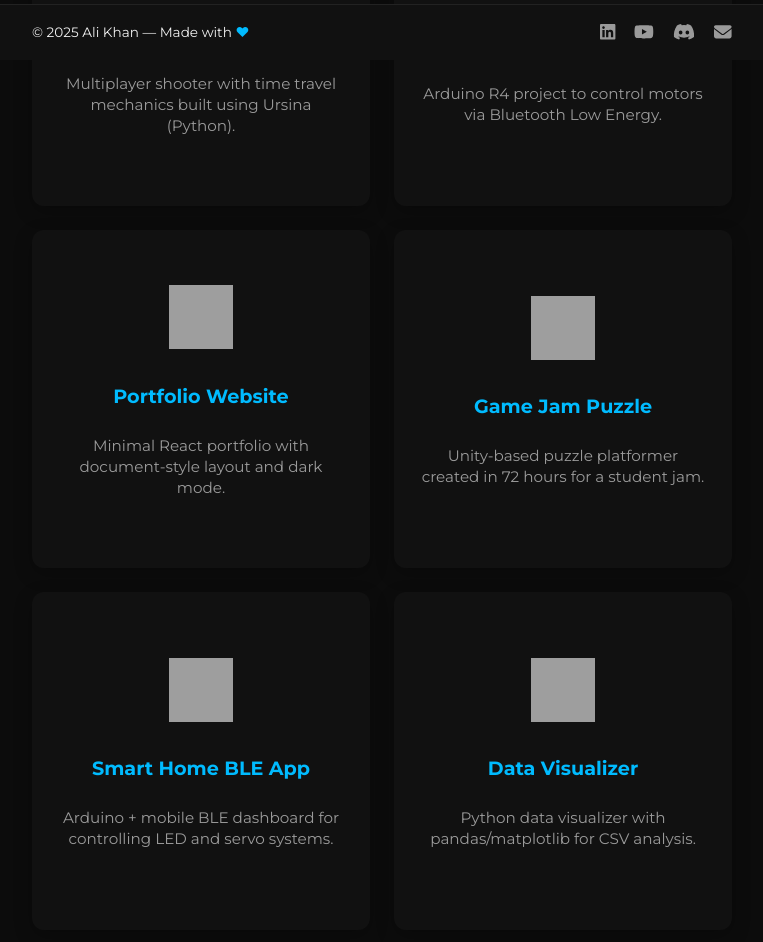
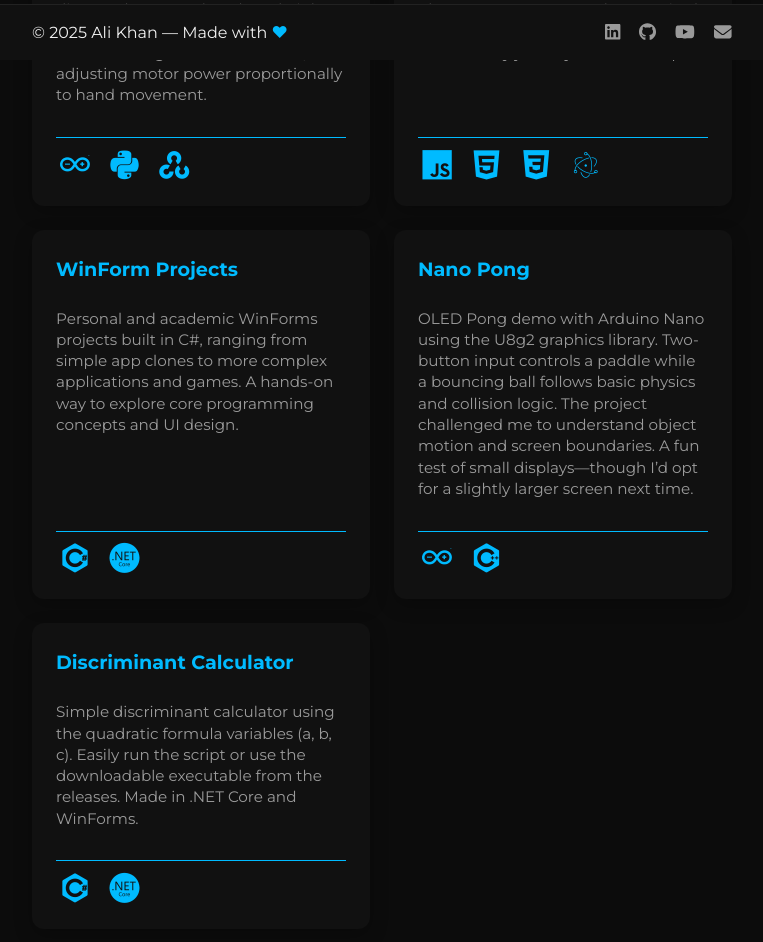
Before and after one commit to AliK070/Alis-Portfolio-V2, a React (Vite) app in the folder app/: page /projects in a window 1280 px wide. Shown: the part 740-1682 px from the top of the page, without its empty margins (258-1021 px from the left). Built offline with nearby package versions, Linux system fonts and the light colour scheme; grey boxes are pictures that could not be loaded.

Commit message:
Education I

```diff
--- a/app/index.html
+++ b/app/index.html
@@ -3,6 +3,9 @@
   <head>
     <meta charset="UTF-8" />
     <link rel="icon" type="image/svg+xml" href="/vite.svg" />
+    <link rel="stylesheet" href="https://cdn.jsdelivr.net/gh/devicons/devicon@latest/devicon.min.css" />
+
+
     <meta name="viewport" content="width=device-width, initial-scale=1.0" />
     <meta name="description" content="Ali Khan's personal portfolio – Developer, Engineer, Innovator" />
     <meta name="author" content="Ali Khan" />
--- a/app/src/App.jsx
+++ b/app/src/App.jsx
@@ -9,6 +9,8 @@ import './styles/global.css';
 import './styles/variables.css';
 
 export default function App() {
+
+
   return (
     <Router>
       <Navbar />
--- a/app/src/components/Footer.css
+++ b/app/src/components/Footer.css
@@ -10,7 +10,7 @@
   align-items: center;
   padding: 0 20px;
   box-sizing: border-box;
-    font-size: 0.85rem;
+  font-size: 1rem;
   color: var(--text-muted);
   z-index: 1000;
 }
--- a/app/src/components/Footer.jsx
+++ b/app/src/components/Footer.jsx
@@ -5,6 +5,7 @@ import {
   faLinkedin,
   faYoutube,
   faDiscord,
+  faGithub,
 } from '@fortawesome/free-brands-svg-icons';
 import { faEnvelope } from '@fortawesome/free-solid-svg-icons';
 
@@ -26,24 +27,29 @@ export default function Footer() {
           >
             <FontAwesomeIcon icon={faLinkedin} />
           </a>
+
+
+
           <a
-            href="https://www.youtube.com/@alik070"
+            href="https://github.com/AliK070"
+            target="_blank"
+            rel="noopener noreferrer"
+            aria-label="Github"
+          >
+            <FontAwesomeIcon icon={faGithub} />
+          </a>
+
+          <a
+            href="https://www.youtube.com/@ak0tecforge"
             target="_blank"
             rel="noopener noreferrer"
             aria-label="YouTube"
           >
             <FontAwesomeIcon icon={faYoutube} />
           </a>
+
           <a
-            href="https://discord.com/users/yourdiscordid"
-            target="_blank"
-            rel="noopener noreferrer"
-            aria-label="Discord"
-          >
-            <FontAwesomeIcon icon={faDiscord} />
-          </a>
-          <a
-            href="mailto:your.email@example.com"
+            href="mailto:alikhanpro60@gmail.com"
             target="_blank"
             rel="noopener noreferrer"
             aria-label="Email"
--- a/app/src/components/ProjectCard.css
+++ b/app/src/components/ProjectCard.css
@@ -3,15 +3,15 @@
   border-radius: 12px;
   padding: 1.5rem;
   box-shadow: 0 6px 18px rgba(0,0,0,0.25);
-  text-align: center;
   color: var(--text-primary);
   text-decoration: none;
   transition: transform 0.3s ease, box-shadow 0.3s ease;
-  aspect-ratio: 1 / 1;
+ /* aspect-ratio: 1 / 1; */
   display: flex;
   flex-direction: column;
-  justify-content: center;
-  align-items: center;
+  justify-content: space-between; /* push footer down */
+  align-items: flex-start; /* left align content */
+  text-align: left;
 }
 
 .project-card:hover {
@@ -19,20 +19,58 @@
   box-shadow: 0 10px 24px var(--accent);
 }
 
-.project-icon img {
-  width: 64px;
-  height: 64px;
-  margin-bottom: 1rem;
-}
-
 .project-card h3 {
   font-size: 1.2rem;
   color: var(--accent);
-  margin: 0.5rem 0;
+  margin: 0 0 0.5rem 0;
+  width: 100%;
 }
 
 .project-card p {
   color: var(--text-muted);
   font-size: 0.95rem;
   line-height: 1.4;
+  flex-grow: 1; /* take available space */
+  width: 100%;
 }
+
+/* Footer with language icons */
+.project-languages {
+  border-top: 1px solid var(--accent);
+  margin-top: 1rem;
+  padding-top: 0.75rem;
+  display: flex;
+  gap: 0.6rem;
+  font-size: 1.3rem;
+  color: var(--accent);
+  justify-content: flex-start; /* left align icons */
+  width: 100%;
+}
+
+.project-languages i {
+  vertical-align: middle;
+}
+
+.lang-icon-wrapper {
+  position: relative;
+  display: inline-block;
+  width: 32px;
+  height: 32px;
+  margin: 0 4px;
+}
+
+.lang-icon-wrapper i {
+  font-size: 30px;
+  position: absolute;
+  top: 0;
+  left: 0;
+}
+
+/* Show original only if plain doesn't exist (assumes order) */
+.lang-icon-wrapper i + i {
+  display: none;
+}
+
+.lang-icon-wrapper i:empty + i {
+  display: inline-block;
+}
--- a/app/src/components/ProjectCard.jsx
+++ b/app/src/components/ProjectCard.jsx
@@ -1,13 +1,19 @@
 import './ProjectCard.css';
 
-export default function ProjectCard({ title, description, icon, link }) {
+export default function ProjectCard({ title, description, languages = [], link }) {
   return (
-    <a href={link} className="project-card" target="_blank" rel="noopener noreferrer">
-      <div className="project-icon">
-        <img src={icon} alt={`${title} icon`} />
-      </div>
+
+    <a href={link} target="_blank" rel="noopener noreferrer" className="project-card">
       <h3>{title}</h3>
       <p>{description}</p>
+      <div className="project-languages">
+  {languages.map((lang) => (
+    <span key={lang} className="lang-icon-wrapper">
+      <i className={`devicon-${lang}-plain`} aria-hidden="true"></i>
+      <i className={`devicon-${lang}-original`} aria-hidden="true"></i>
+    </span>
+  ))}
+</div>
     </a>
   );
 }
--- a/app/src/pages/Home.jsx
+++ b/app/src/pages/Home.jsx
@@ -4,6 +4,7 @@ export default function Home() {
   return (
     <main className="home">
       <section className="intro">
+
         <h1>Ali Khan</h1>
         <p>
           Full-stack developer and tech enthusiast passionate about accessibility, AI, and innovation.
@@ -12,7 +13,7 @@ export default function Home() {
 
       <SectionCard
         title="Education"
-        summary="University of Toronto (2025–2029), Computer Engineering"
+        summary="University of Toronto (2025–2029), Computer Science"
         to="/education"
       />
       <SectionCard
@@ -21,7 +22,7 @@ export default function Home() {
         to="/experiences"
       />
       <SectionCard
-        title="Projects"
+        title="Personal Projects"
         summary="8+ major projects from React to Arduino, Python, and C#"
         to="/projects"
       />
--- a/app/src/pages/Projects.jsx
+++ b/app/src/pages/Projects.jsx
@@ -5,54 +5,58 @@ import BackButton from '../components/BackButton';
 
 export default function Projects() {
   const projects = [
+
     {
-      title: 'LGT Web Portal',
-      description: 'Full-stack system with donor tracking, QGIS mapping, and PostgreSQL database.',
-      icon: '/icons/react.svg',
-      link: 'https://github.com/yourusername/lgt-web-portal',
+      title: 'Personal Portfolio',
+      description:
+        'Modern personal portfolio built with React and Vite, featuring a document-style layout with expandable sections for About Me, Education, Experiences, and Projects. Designed with a clean, minimal aesthetic and responsive card-based navigation.',
+      languages: ['react', 'vitejs', 'javascript', 'html5', 'css3'],
+      link: 'https://github.com/AliK070/ESP32-WiFI-Controlled-Car',
+    },
+
+    {
+
+      title: 'ESP32 WiFI Controlled Car',
+      description:
+        'Used ESP32 to build a WiFi-controlled car, applying my Arduino and motor knowledge. Although ESP32 has a steeper learning curve than Arduino, it’s a far superior MCU to the ATmega328.',
+      languages: ['arduino', 'cplusplus', 'html5'],
+      link: 'https://github.com/AliK070/ESP32-WiFI-Controlled-Car',
     },
     {
-      title: 'Wordle Clone',
-      description: 'C# WinForms clone of the popular Wordle game with logic and scoring.',
-      icon: '/icons/csharp.svg',
-      link: 'https://github.com/yourusername/wordle-clone',
+      title: 'Motor Control with OpenCV',
+      description: 'Controlled motor speed using hand tracking with OpenCV, measuring the distance between thumb and pinky tips. Used Python with PyFirmata2 to send PWM signals to an Arduino, adjusting motor power proportionally to hand movement.',
+      languages: ['arduino','python', 'opencv'],
+      link: 'https://github.com/AliK070/Motor-Control-With-OpenCV',
     },
     {
-      title: '3D FPS Game',
-      description: 'Multiplayer shooter with time travel mechanics built using Ursina (Python).',
-      icon: '/icons/python.svg',
-      link: 'https://github.com/yourusername/3d-fps-game',
+      title: 'Flat Notes',
+      description: 'Minimal sticky note app for to-dos, reminders, and quick notes. Built with Electron, HTML, CSS, and JS. Inspired by my portfolio design, it helped kickstart my journey into JavaScript.',
+      icon: 'python',
+      languages: ['javascript', 'html5', 'css3', 'electron'],
+      link: 'https://github.com/AliK070/Flat-Notes',
     },
     {
-      title: 'IoT BLE Motor Control',
-      description: 'Arduino R4 project to control motors via Bluetooth Low Energy.',
-      icon: '/icons/arduino.svg',
+      title: 'WinForm Projects',
+      description: 'Personal and academic WinForms projects built in C#, ranging from simple app clones to more complex applications and games. A hands-on way to explore core programming concepts and UI design.',
+      icon: 'arduino',
+      languages: ['csharp', 'dotnetcore'],
       link: 'https://github.com/yourusername/iot-ble-motor-control',
     },
     {
-      title: 'Portfolio Website',
-      description: 'Minimal React portfolio with document-style layout and dark mode.',
-      icon: '/icons/react.svg',
+      title: 'Nano Pong',
+      description: 'OLED Pong demo with Arduino Nano using the U8g2 graphics library. Two-button input controls a paddle while a bouncing ball follows basic physics and collision logic. The project challenged me to understand object motion and screen boundaries. A fun test of small displays—though I’d opt for a slightly larger screen next time.',
+      icon: 'react',
+      languages: ['arduino', 'cplusplus'],
       link: 'https://github.com/yourusername/portfolio-site',
     },
     {
-      title: 'Game Jam Puzzle',
-      description: 'Unity-based puzzle platformer created in 72 hours for a student jam.',
-      icon: '/icons/csharp.svg',
-      link: 'https://github.com/yourusername/game-jam',
+      title: 'Discriminant Calculator',
+      description: 'Simple discriminant calculator using the quadratic formula variables (a, b, c). Easily run the script or use the downloadable executable from the releases. Made in .NET Core and WinForms.',
+      icon: 'csharp',
+      languages: ['csharp', 'dotnetcore'],
+      link: 'https://github.com/AliK070/Discriminant-Calculator',
     },
-    {
-      title: 'Smart Home BLE App',
-      description: 'Arduino + mobile BLE dashboard for controlling LED and servo systems.',
-      icon: '/icons/arduino.svg',
-      link: 'https://github.com/yourusername/smart-home-ble',
-    },
-    {
-      title: 'Data Visualizer',
-      description: 'Python data visualizer with pandas/matplotlib for CSV analysis.',
-      icon: '/icons/python.svg',
-      link: 'https://github.com/yourusername/data-visualizer',
-    },
+
   ];
 
   return (
--- a/app/src/styles/global.css
+++ b/app/src/styles/global.css
@@ -102,3 +102,85 @@ main {
   background-color: var(--accent);
   border-radius: 10px;
 }
+
+/* Animations */
+@keyframes fadeInUp {
+  from {
+    opacity: 0;
+    transform: translateY(20px);
+  }
+  to {
+    opacity: 1;
+    transform: translateY(0);
+  }
+}
+
+@keyframes slideDown {
+  from {
+    transform: translateY(-100%);
+    opacity: 0;
+  }
+  to {
+    transform: translateY(0%);
+    opacity: 1;
+  }
+}
+
+@keyframes slideUp {
+  from {
+    transform: translateY(100%);
+    opacity: 0;
+  }
+  to {
+    transform: translateY(0%);
+    opacity: 1;
+  }
+}
+
+/* Utility Classes */
+.fade-in-up {
+  animation: fadeInUp 0.6s ease-out both;
+}
+
+.slide-down {
+  animation: slideDown 0.4s ease-out both;
+}
+
+.slide-up {
+  animation: slideUp 0.4s ease-out both;
+}
+
+/* Staggered Project Card Animation */
+.project-card {
+  opacity: 0;
+  transform: translateY(20px);
+  animation: fadeInUp 0.5s ease-out forwards;
+}
+
+.project-card:nth-child(1) { animation-delay: 0.1s; }
+.project-card:nth-child(2) { animation-delay: 0.2s; }
+.project-card:nth-child(3) { animation-delay: 0.3s; }
+.project-card:nth-child(4) { animation-delay: 0.4s; }
+.project-card:nth-child(5) { animation-delay: 0.5s; }
+.project-card:nth-child(6) { animation-delay: 0.6s; }
+.project-card:nth-child(7) { animation-delay: 0.7s; }
+.project-card:nth-child(8) { animation-delay: 0.8s; }
+
+/* Navbar and Footer Animations */
+.navbar {
+  animation: slideDown 0.5s ease-out both;
+}
+
+.site-footer {
+  animation: slideUp 0.5s ease-out both;
+}
+
+.page-transition {
+  transition: opacity 0.4s ease;
+  opacity: 1;
+}
+
+.page-transition.fade-out {
+  opacity: 0;
+  pointer-events: none;
+}
```
Also changed, not shown: app/src/components/Collapsible.css (added, +53 -0 lines), app/src/components/Collapsible.jsx (added, +16 -0 lines), app/src/pages/Education.jsx (+41 -4 lines). Lines whose indentation alone changed are shown as unchanged.
